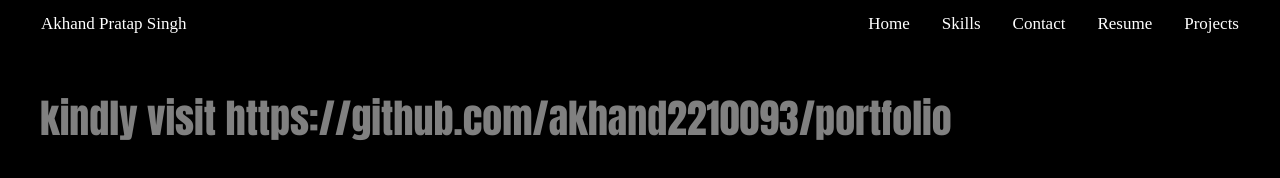
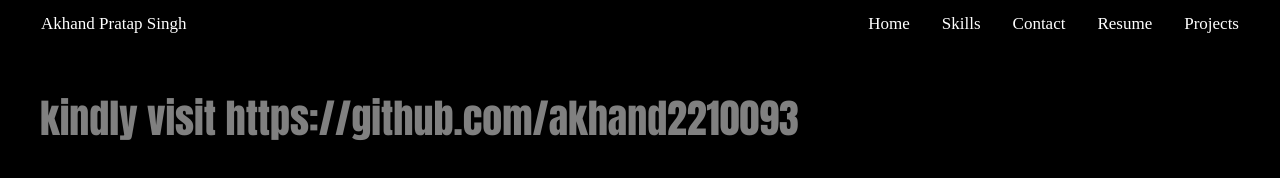
Before and after one commit to akhand2210093/portfolio, a plain HTML site: page project.html in a window 1280 px wide. Shown: the top 178 px of the page. Drawn offline with Linux system fonts and the light colour scheme.

Commit message:
Update project.html

```diff
--- a/project.html
+++ b/project.html
@@ -96,7 +96,7 @@
 
       <div class="proj">
 
-        kindly visit https://github.com/akhand2210093/portfolio
+        kindly visit https://github.com/akhand2210093
       </div>
 </body>
 </html>
```
